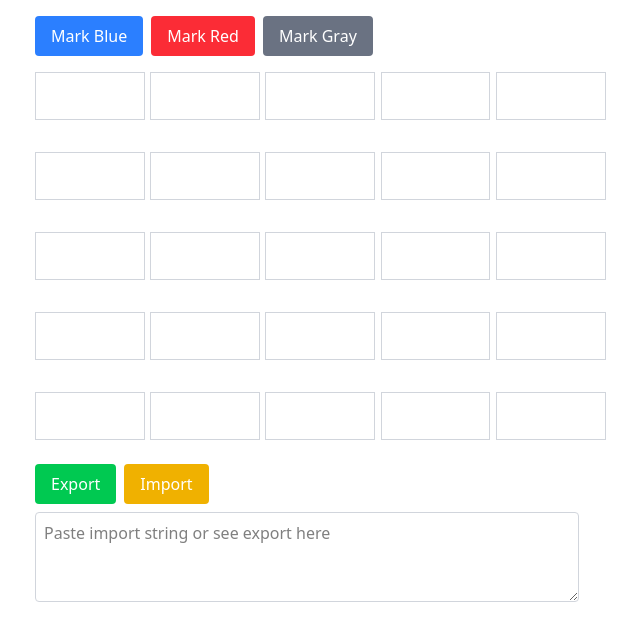
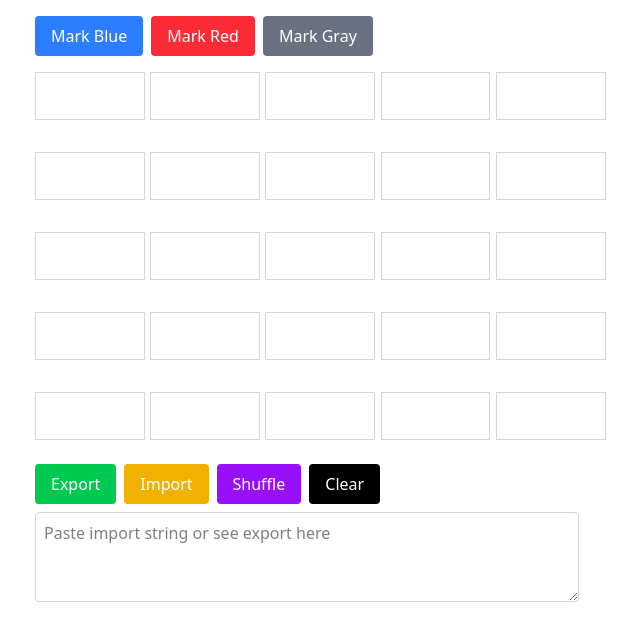
Before and after one commit to hansa241/interactive-website, a Next.js app: page /hiddennames in a window 1280 px wide. Shown: the top 640 px of the page, without its empty margins (333-973 px from the left). Built offline with nearby package versions, Linux system fonts and the light colour scheme.

Commit message:
Added shuffle and clear board buttons

```diff
--- a/app/hiddennames/page.tsx
+++ b/app/hiddennames/page.tsx
@@ -5,6 +5,18 @@ type Cell = {
     word: string,
     color: 'blue' | 'red' | 'gray' | '';
 };
+
+/* max. 12 letters, all caps */
+const WORD_BANK = [
+    'TEMPLE', 'FANTANO', 'SUBARU', 'SAVANNA', 'PAWN STARS',
+    'WORDLE', 'NEIGHBOR', 'SOUTH POLE', 'SKIBIDI', 'CORN MAZE',
+    'DEFAULT MII', 'LANGUAGE', 'CRUISE SHIP', 'HAIRLESS CAT',
+    'SMOKE BREAK', 'RED LOBSTER', 'FREQ. FLYER', 'CHICKEN',
+    'AMONG US', 'CAR ON FIRE', 'FNAF', 'DESK CHAIR', 'SOMBRERO',
+    'FIONA APPLE', 'EMPTY PLAYG', 'PATCH', 'PUFF', 'DONKEY',
+    'BLANK', 'GUMBALL', 'HOWIE MANDEL', 'BRIAN DOG', 'FAMILY GUY',
+    'STEVE', 'MINECRAFT', 'SKELETON',
+];
 
 export default function Page() {
     const [grid, setGrid] = useState<Cell[][]>(
@@ -76,6 +88,34 @@ export default function Page() {
         }
     };
 
+    const clearColors = () => {
+        setGrid(prev =>
+            prev.map(row =>
+                row.map(cell => ({
+                    ...cell,
+                    color: '',
+                })),
+            ),
+        );
+    };
+
+    const shuffleBoard = () => {
+        const words = [...WORD_BANK];
+        for (let i = words.length - 1; i > 0; i--) {
+            const j = Math.floor(Math.random() * (i + 1));
+            [words[i], words[j]] = [words[j], words[i]];
+        }
+
+        setGrid(prev =>
+            prev.map((row, r) =>
+                row.map((cell, c) => ({
+                    ...cell,
+                    word: (words[(r * 5 + c) % words.length] || '').slice(0, 12),
+                })),
+            ),
+        );
+    };
+
     return (
         <main className="p-4 mx-auto max-w-full sm:max-w-xl">
             <div className="flex space-x-2 mb-4">
@@ -130,6 +170,18 @@ export default function Page() {
                     >
                         Import
                     </button>
+                    <button
+                        onClick={shuffleBoard}
+                        className="px-4 py-2 bg-purple-600 text-white rounded"
+                    >
+                        Shuffle
+                    </button>
+                    <button
+                        onClick={clearColors}
+                        className="px-4 py-2 bg-black text-white rounded"
+                    >
+                        Clear
+                    </button>
                 </div>
                 <textarea
                     value={shareString}
```
